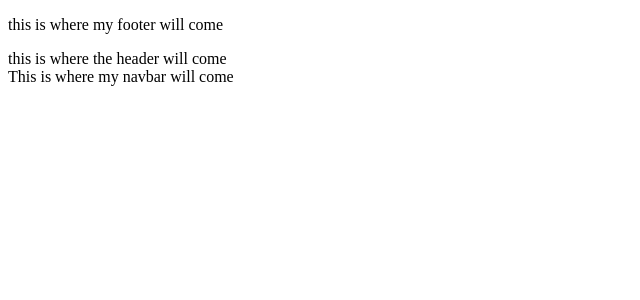
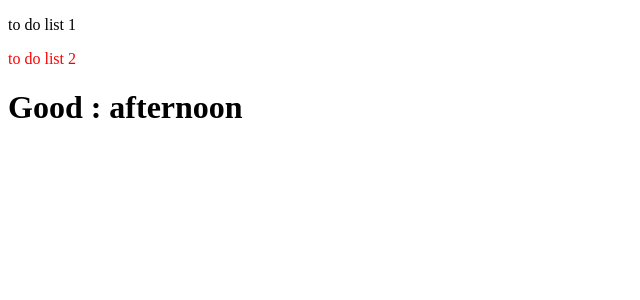
Before and after one commit to DimitryWuyts/reactcourse, a React (Create React App) app: page / in a window 1280 px wide. Shown: the top 300 px of the page, without its empty margins (0-640 px from the left). Built offline with nearby package versions, Linux system fonts and the light colour scheme.

Commit message:
trying some JSX combos

```diff
--- a/src/App.js
+++ b/src/App.js
@@ -1,14 +1,16 @@
 import React from "react";
-import Footer from "./components/Footer"
-import Header from './components/Header'
-import NavBar from './components/NavBar'
+import NavBar from "./components/NavBar";
+import Header from "./components/Header"
+import Footer from "./components/Footer";
 
-function App (){
-    return(     <div>
-        <Footer/>
-        <Header/>
-        <NavBar/>
-           </div>
+function App() {
+    return (<div>
+            <NavBar/>
+            <Header/>
+            <Footer/>
+        </div>
     )
+
 }
-           export default App
+
+export default App
--- a/src/components/Footer.js
+++ b/src/components/Footer.js
@@ -1,11 +1,25 @@
 import React from "react";
 
 function Footer() {
-return(
-    <footer>
-        <p>this is where my footer will come</p>
-    </footer>
-)
+    const firstName = 'dimi'
+    const lastName = 'wuyts'
+    const date = new Date()
+    const hours = date.getHours()
+    let timeOfDate
+
+    if(hours < 12) {
+        timeOfDate = 'morning'
+    }else if (hours >= 12 && hours < 17) {
+        timeOfDate = 'afternoon'
+    }else{
+        timeOfDate = 'night'
+    }
+
+    return (
+        <div>
+            <h1>Good : {timeOfDate}</h1>
+        </div>
+    )
 }
 
 export default Footer
--- a/src/components/Header.js
+++ b/src/components/Header.js
@@ -1,9 +1,14 @@
 import React from "react";
+
 function Header() {
-return (
-    <header>this is where the header will come</header>
-)
+    return (
+        <div>
+            <header className='header'>
+                <p>to do list 2</p>
+            </header>
+        </div>
+    )
+
 }
 
-
 export default Header
--- a/src/components/NavBar.js
+++ b/src/components/NavBar.js
@@ -1,11 +1,14 @@
 import React from "react";
+
 function NavBar() {
     return (
-        <nav>
-            This is where my navbar will come
-        </nav>
+        <div>
+            <nav>
+                <p>to do list 1</p>
+            </nav>
+        </div>
     )
-
 }
 
+
 export default NavBar
--- a/src/index.css
+++ /dev/null
@@ -1,13 +0,0 @@
-body {
-  margin: 0;
-  font-family: -apple-system, BlinkMacSystemFont, 'Segoe UI', 'Roboto', 'Oxygen',
-    'Ubuntu', 'Cantarell', 'Fira Sans', 'Droid Sans', 'Helvetica Neue',
-    sans-serif;
-  -webkit-font-smoothing: antialiased;
-  -moz-osx-font-smoothing: grayscale;
-}
-
-code {
-  font-family: source-code-pro, Menlo, Monaco, Consolas, 'Courier New',
-    monospace;
-}
--- a/src/index.js
+++ b/src/index.js
@@ -1,6 +1,8 @@
 import React from "react";
-import App from './App';
+import App from './App'
 import ReactDOM from "react-dom";
+import './style.css'
 
 ReactDOM.render(<App/>
+
     ,document.getElementById('root'))
--- /dev/null
+++ b/src/style.css
@@ -0,0 +1,7 @@
+.header {
+    color: red;
+}
+
+.footer {
+    color: yellow;
+}
```
Also changed, not shown: src/App.css (deleted, +0 -38 lines).
